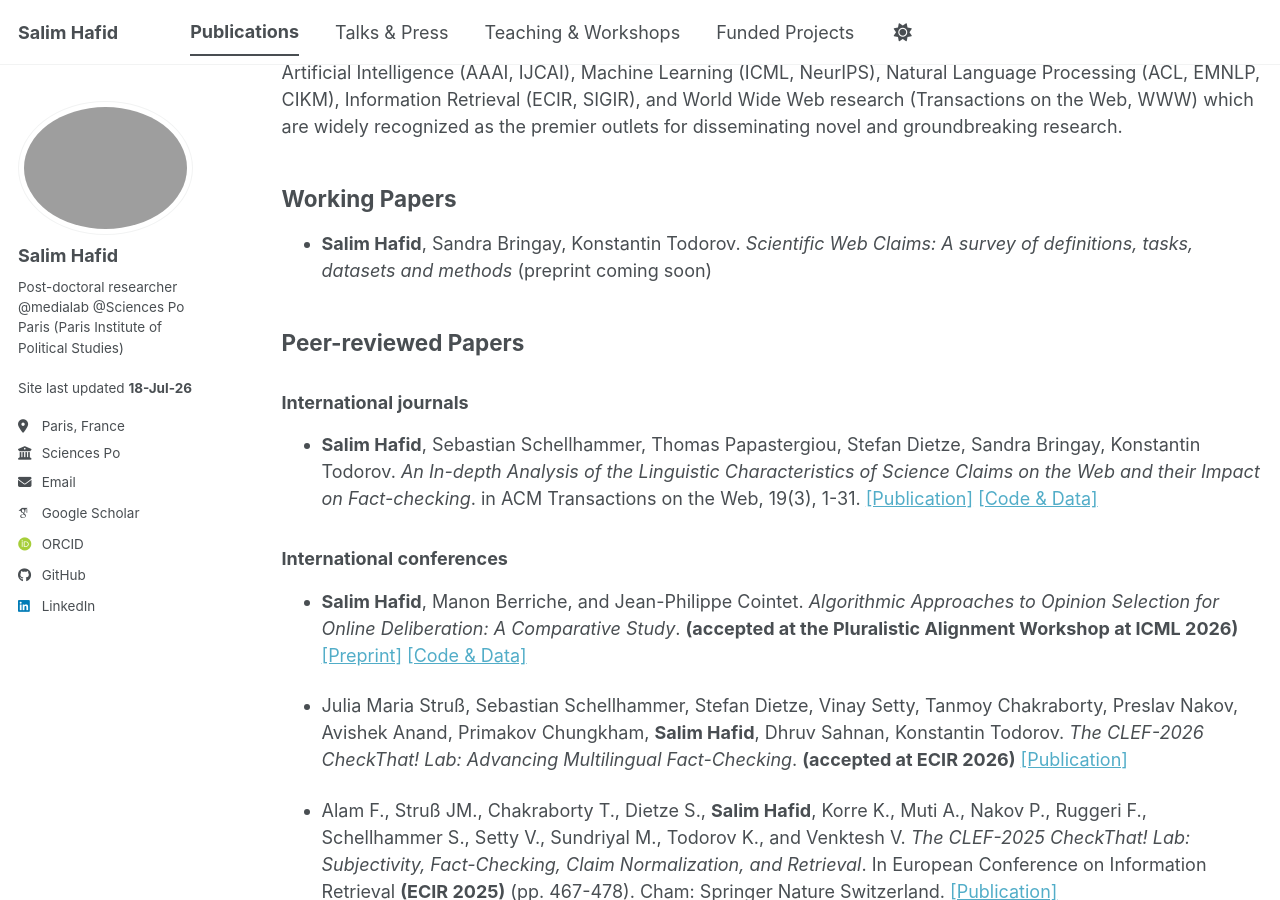
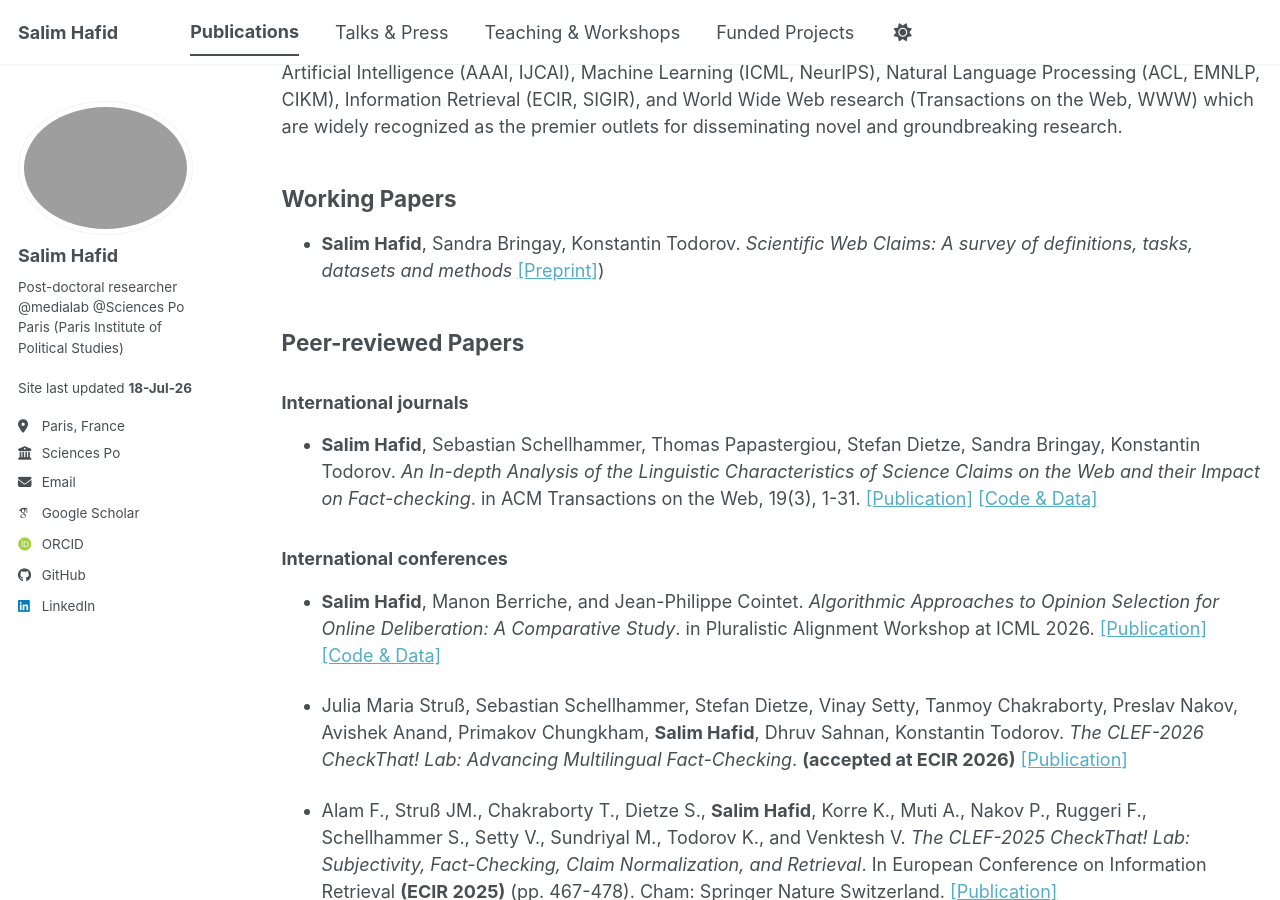
Before and after one commit to salim-hafid/salim-hafid.github.io, a Jekyll site: the page built from _pages/publications.md, in a window 1280 px wide and 900 px high, scrolled down 247 px. Built offline with Jekyll 4.4.1, drawn with Linux system fonts in a browser that asks for light colours; some web fonts are replaced; a script bundle is joined from its source files by our own code; library files that are not in the unit come from our copies.

Commit message:
Revise publication entries in publications.md
Updated publication details for clarity and added publication links.

```diff
--- a/_pages/publications.md
+++ b/_pages/publications.md
@@ -10,7 +10,7 @@ Below is a list of my publications, which is also available on my [Google Schola
 Note that in contrast to many other fields, where conferences primarily serve as forums for presenting work later submitted to journals, conferences in Computer Science publish peer-reviewed proceedings that constitute full scholarly publications. **Publications in international conferences in Computer Science are thus often regarded as higher quality and more prestigious than most journals**. This is particularly the case for leading conferences in Artificial Intelligence (AAAI, IJCAI), Machine Learning (ICML, NeurIPS), Natural Language Processing (ACL, EMNLP, CIKM), Information Retrieval (ECIR, SIGIR), and World Wide Web research (Transactions on the Web, WWW) which are widely recognized as the premier outlets for disseminating novel and groundbreaking research.
 
 ## Working Papers
-- **Salim Hafid**, Sandra Bringay, Konstantin Todorov. *Scientific Web Claims: A survey of definitions, tasks, datasets and methods* (preprint coming soon)
+- **Salim Hafid**, Sandra Bringay, Konstantin Todorov. *Scientific Web Claims: A survey of definitions, tasks, datasets and methods* [[Preprint]](https://hal.science/hal-05586630v1))
 
 ## Peer-reviewed Papers
 
@@ -19,7 +19,7 @@ Note that in contrast to many other fields, where conferences primarily serve as
 - **Salim Hafid**, Sebastian Schellhammer, Thomas Papastergiou, Stefan Dietze, Sandra Bringay, Konstantin Todorov. *An In-depth Analysis of the Linguistic Characteristics of Science Claims on the Web and their Impact on Fact-checking*. in ACM Transactions on the Web, 19(3), 1-31. [[Publication]](https://dl.acm.org/doi/full/10.1145/3746170)  [[Code & Data]](https://github.com/AI-4-Sci/SciWebClaims)
 
 ### International conferences
-- **Salim Hafid**, Manon Berriche, and Jean-Philippe Cointet. *Algorithmic Approaches to Opinion Selection for Online Deliberation: A Comparative Study*. **(accepted at the Pluralistic Alignment Workshop at ICML 2026)** [[Preprint]](https://arxiv.org/abs/2602.15439) [[Code & Data]](https://github.com/SalimHFX/Algorithms-for-Opinion-Selection-in-Deliberation)
+- **Salim Hafid**, Manon Berriche, and Jean-Philippe Cointet. *Algorithmic Approaches to Opinion Selection for Online Deliberation: A Comparative Study*. in Pluralistic Alignment Workshop at ICML 2026. [[Publication]](https://openreview.net/pdf?id=kMeny2IJF0) [[Code & Data]](https://github.com/SalimHFX/Algorithms-for-Opinion-Selection-in-Deliberation)
 
 - Julia Maria Struß, Sebastian Schellhammer, Stefan Dietze, Vinay Setty, Tanmoy Chakraborty, Preslav Nakov, Avishek Anand, Primakov Chungkham, **Salim Hafid**, Dhruv Sahnan, Konstantin Todorov. *The CLEF-2026 CheckThat! Lab: Advancing Multilingual Fact-Checking*. **(accepted at ECIR 2026)** [[Publication]](https://arxiv.org/pdf/2602.09516)
 
```
